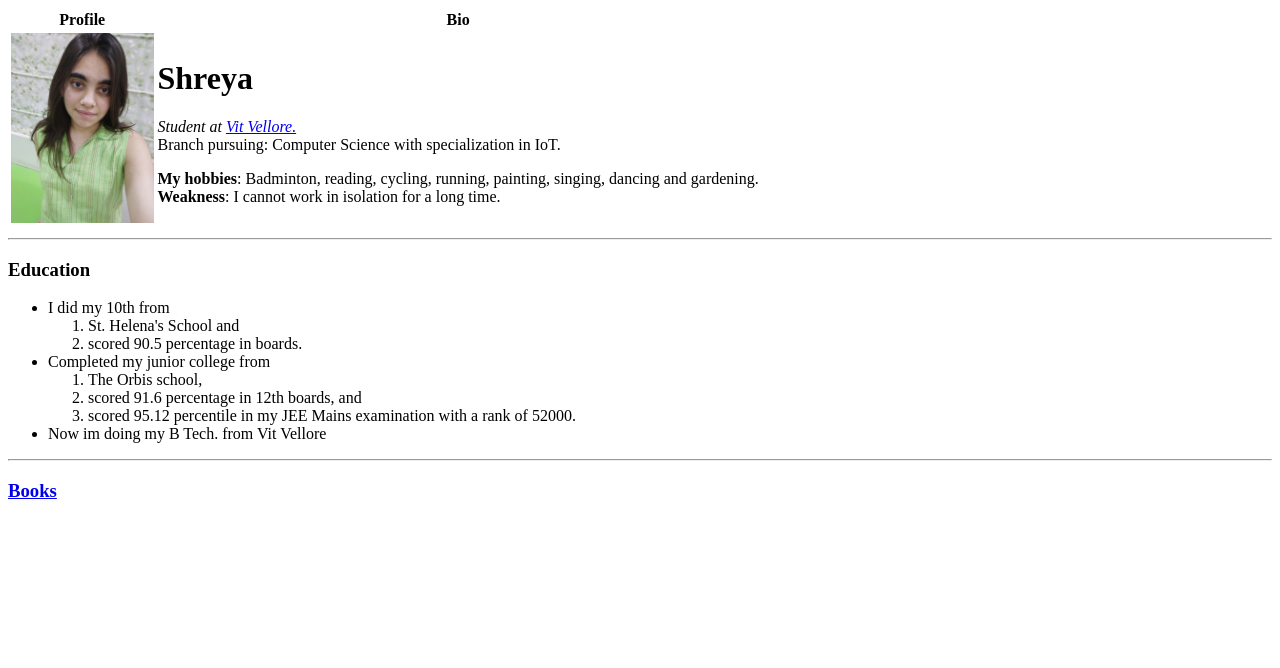
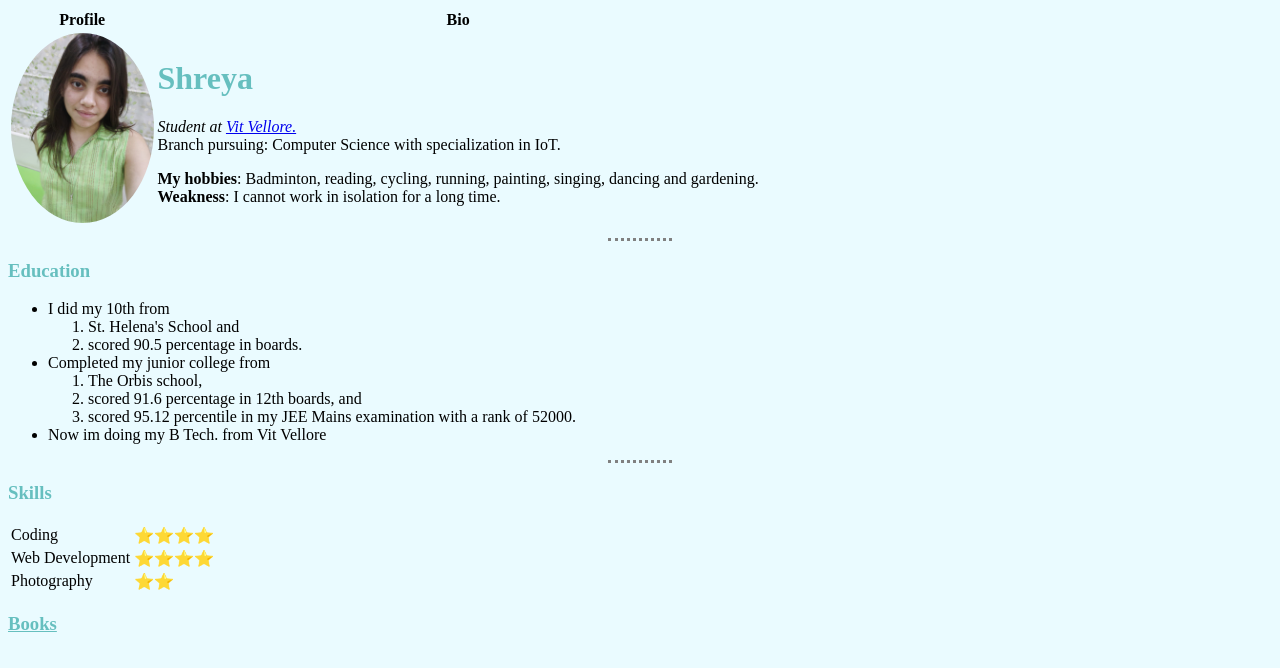
Before and after one commit to ShreyaGupta176/cv, a plain HTML site: page index.html in a window 1280 px wide. Drawn offline with Linux system fonts and the light colour scheme; files that its build step writes are made by us from their sources.

Commit message:
Add files via upload

```diff
--- a/index.html
+++ b/index.html
@@ -4,6 +4,7 @@
 <head>
   <meta charset="utf-8">
   <title>Shreya's personal website</title>
+  <link rel="stylesheet" href="css/styles.css">
 </head>
 
 <body>
@@ -24,7 +25,7 @@
     </tr>
   </table>
   <hr>
-  <h3> Education</h3>
+  <h3 class="Education"> Education</h3>
   <p>
   <ul>
     <li>
@@ -47,8 +48,16 @@
   </ul>
   </p>
   <hr>
+  <h3 class="Skills">
+    Skills</h3>
+    <table>
+      <tr><td>Coding</td><td>&#11088;&#11088;&#11088;&#11088;</td></tr>
+      <tr><td>Web Development</td><td>&#11088;&#11088;&#11088;&#11088;</td></tr>
+      <tr><td>Photography</td><td>&#11088;&#11088;</td></tr>
+    </ol>
+    </table>
   <h3>
-    <a href="book.html">Books</a>
+    <a class="link" href="book.html">Books</a>
   </h3>
 </body>
 
--- /dev/null
+++ b/styles.css
@@ -0,0 +1,36 @@
+  body {
+    background-color: #EAFBFF;
+    font-style: arial;
+  }
+
+  hr {
+    border-style: dotted none none;
+    border-color: grey;
+    border-width: medium;
+    height: 0px;
+    width: 5%;
+  }
+
+  h1 {
+    color: #66BFBF;
+  }
+
+  h3 {
+    color: #66BFBF;
+  }
+
+  /*
+  .Education{
+    color: #84DFFF;
+  }
+  */
+  img {
+    border-radius: 100%;
+  }
+
+  .link:hover{
+    color:brown;
+  }
+  .link{
+    color: #66BFBF;
+  }
```
Also changed, not shown: book.html (+1 -1 lines).
